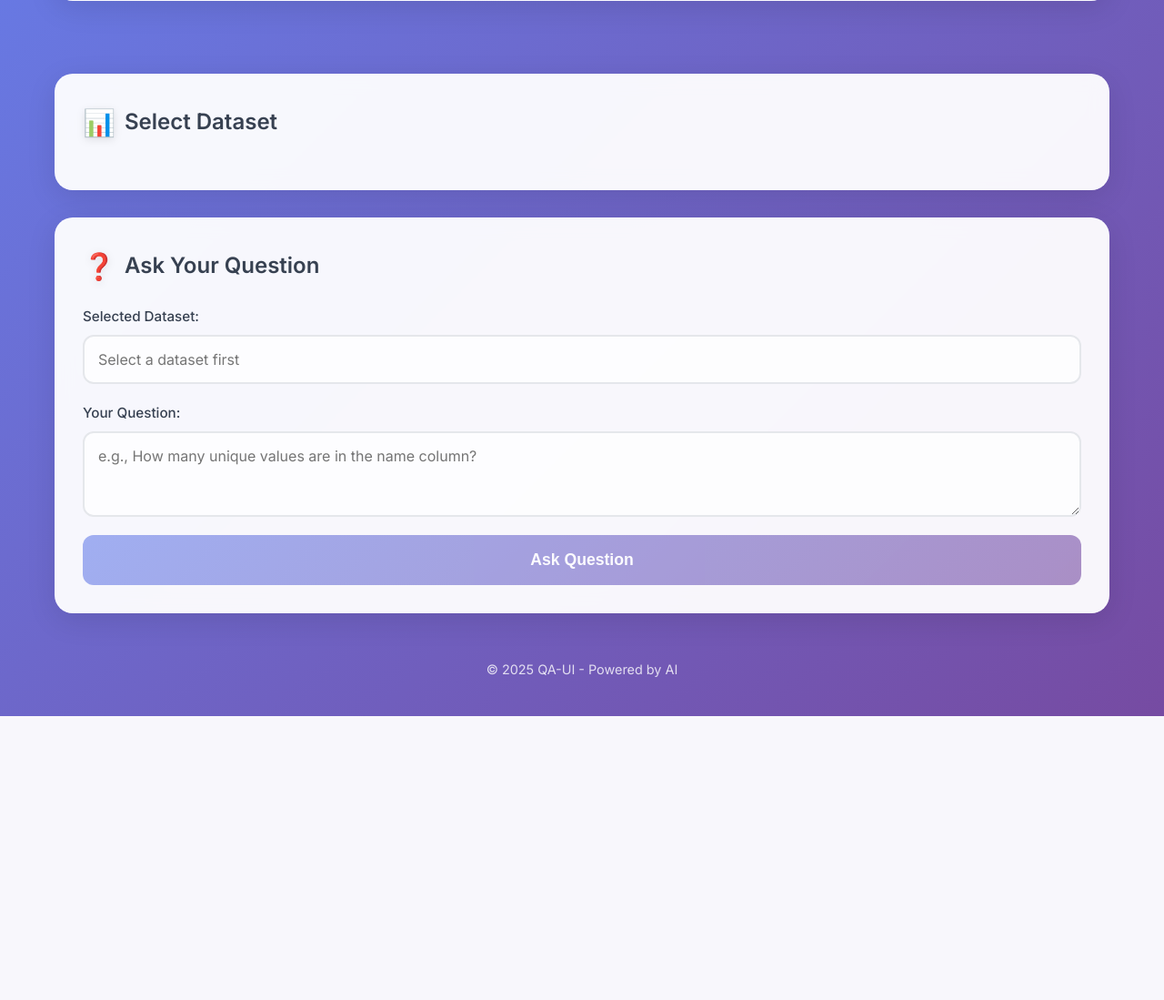
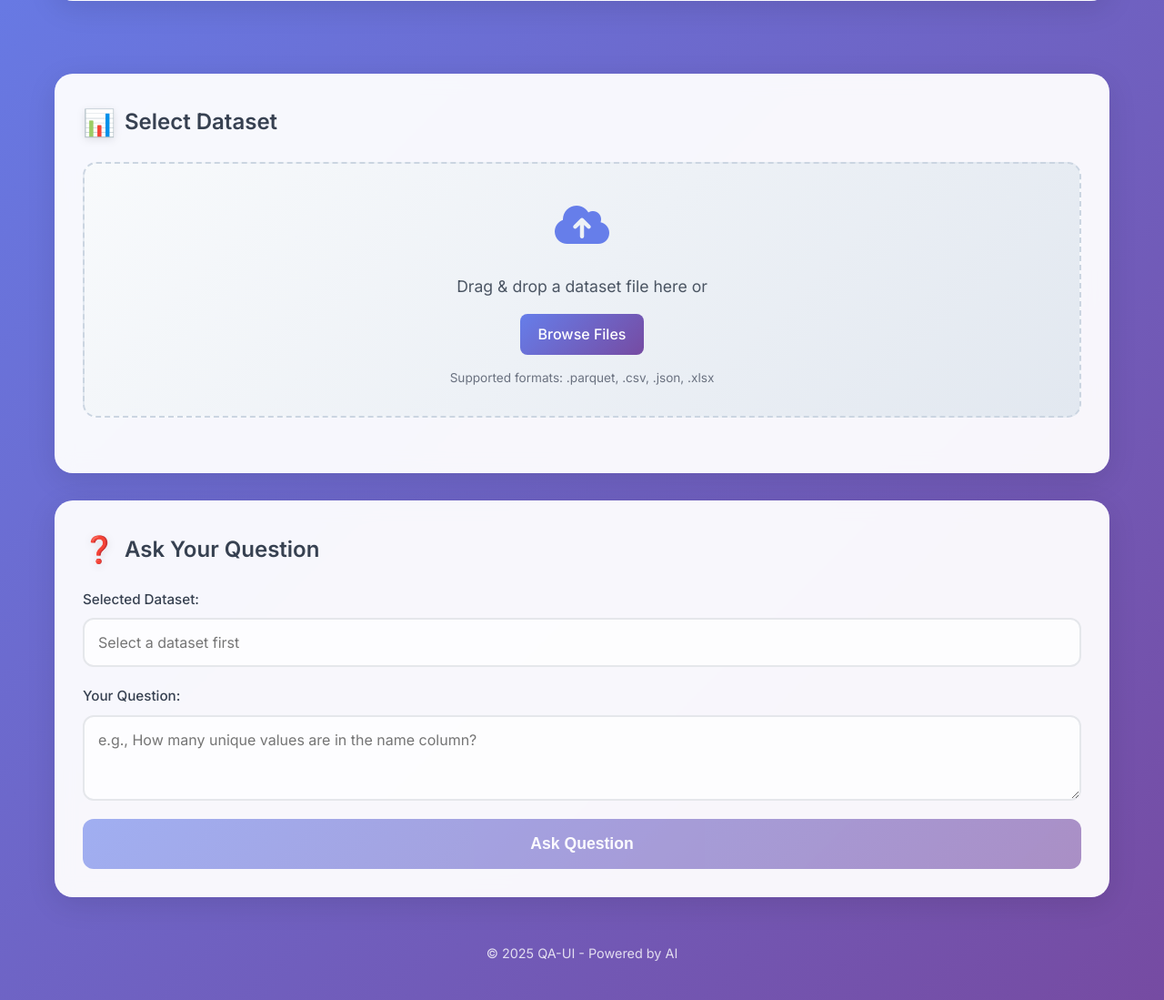
Before and after one commit to erdemire21/EasyQA, a FastAPI app: page / in a window 1280 px wide. Shown: the part 249-1348 px from the top of the page at 91% size. Before the commit the page ends 1036 px from the top, so only its background shows below. Run offline with FastAPI, Linux system fonts and the light colour scheme.

Commit message:
Added Drag And Drop options to add datasets

```diff
--- a/app.py
+++ b/app.py
@@ -1,4 +1,4 @@
-from fastapi import FastAPI, HTTPException, Request
+from fastapi import FastAPI, HTTPException, Request, UploadFile, File, Form
 from fastapi.staticfiles import StaticFiles
 from fastapi.templating import Jinja2Templates
 from fastapi.responses import HTMLResponse
@@ -12,6 +12,7 @@
 from utilities.code_execution import capture_exec_output
 from utilities.code_processing import clean_pandas_code, modify_dataset_paths
 from utilities.data_loading import read_dataset
+from utilities.data_preprocessing import preprocess_dataset, save_preprocessed_dataset
 from dotenv import load_dotenv, set_key
 from pathlib import Path
 
@@ -306,6 +307,77 @@
     except Exception as e:
         raise HTTPException(status_code=500, detail=f"Error updating settings: {str(e)}")
 
+@app.post("/api/upload-dataset")
+async def upload_dataset(file: UploadFile = File(...), dataset_name: str = Form(None)):
+    """
+    Upload and preprocess a dataset file.
+
+    The file will be:
+    1. Validated for supported format
+    2. Preprocessed to normalize column names
+    3. Saved to the datasets directory
+    """
+    try:
+        # Check file extension
+        file_extension = os.path.splitext(file.filename)[1].lower()
+        supported_extensions = ['.parquet', '.csv', '.json', '.xlsx']
+
+        if file_extension not in supported_extensions:
+            raise HTTPException(
+                status_code=400,
+                detail=f"Unsupported file format: {file_extension}. Supported formats: {', '.join(supported_extensions)}"
+            )
+
+        # Use provided dataset name or original filename without extension
+        final_name = dataset_name or os.path.splitext(file.filename)[0]
+
+        # Check if dataset with this name already exists
+        existing_datasets = get_available_datasets()
+        if final_name in existing_datasets:
+            raise HTTPException(
+                status_code=409,  # Conflict status code
+                detail=f"Dataset with name '{final_name}' already exists. Please use a different name."
+            )
+
+        # Create a temporary file to store the uploaded content
+        temp_file_path = f"temp_{file.filename}"
+        with open(temp_file_path, "wb") as temp_file:
+            content = await file.read()
+            temp_file.write(content)
+
+        try:
+            # Read the dataset
+            df = read_dataset(temp_file_path)
+
+            # Preprocess the dataset
+            preprocessed_df = preprocess_dataset(df)
+
+            # Save the preprocessed dataset
+            output_path = save_preprocessed_dataset(preprocessed_df, final_name)
+
+            # Get basic dataset info
+            row_count = len(preprocessed_df)
+            column_count = len(preprocessed_df.columns)
+
+            return {
+                "success": True,
+                "message": f"Dataset '{final_name}' uploaded and preprocessed successfully",
+                "dataset_name": final_name,
+                "rows": row_count,
+                "columns": column_count,
+                "column_names": preprocessed_df.columns.tolist()
+            }
+        finally:
+            # Clean up the temporary file
+            if os.path.exists(temp_file_path):
+                os.remove(temp_file_path)
+
+    except HTTPException:
+        # Re-raise HTTP exceptions as they already have the right format
+        raise
+    except Exception as e:
+        raise HTTPException(status_code=500, detail=f"Error processing dataset: {str(e)}")
+
 if __name__ == "__main__":
     import uvicorn
     uvicorn.run(app, host="0.0.0.0", port=8000)
--- a/static/script.js
+++ b/static/script.js
@@ -16,6 +16,10 @@
 const codeBox = document.getElementById('codeBox');
 const errorContent = document.getElementById('errorContent');
 
+// File upload elements
+const uploadArea = document.getElementById('datasetUploadArea');
+const fileInput = document.getElementById('fileUpload');
+
 // Settings elements
 const settingsBtn = document.getElementById('settingsBtn');
 const settingsModal = document.getElementById('settingsModal');
@@ -28,6 +32,7 @@
     initializeForm();
     initializeSettings();
     initializeCodeToggle();
+    initializeFileUpload();
 });
 
 // Initialize dataset functionality
@@ -82,8 +87,8 @@
 
 // Select a dataset
 function selectDataset(datasetName, itemElement) {
-    // Remove previous selection
-    datasetItems.forEach(item => item.classList.remove('selected'));
+    // Remove previous selection from all dataset items (including dynamically added ones)
+    document.querySelectorAll('.dataset-item').forEach(item => item.classList.remove('selected'));
 
     // Add selection to clicked item
     itemElement.classList.add('selected');
@@ -418,21 +423,323 @@
     }
 }
 
-// Show success message
+// Show success
 function showSuccess(message) {
-    const successCard = document.createElement('div');
-    successCard.className = 'card success-card';
-    successCard.innerHTML = `
-        <div class="success-content">
-            <i class="fas fa-check-circle"></i>
-            ${message}
+    hideResultsAndErrors();
+
+    // Create success card if it doesn't exist
+    let successCard = document.getElementById('successCard');
+    if (!successCard) {
+        successCard = document.createElement('div');
+        successCard.id = 'successCard';
+        successCard.className = 'card success-card';
+        successCard.innerHTML = `
+            <h2 class="card-title">
+                <span class="card-icon">✅</span>
+                Success
+            </h2>
+            <div class="success-content" id="successContent"></div>
+        `;
+        document.querySelector('.main-content').appendChild(successCard);
+    }
+
+    // Update success content
+    const successContent = document.getElementById('successContent');
+    successContent.innerHTML = `<i class="fas fa-check-circle"></i> ${message}`;
+
+    // Show success card
+    successCard.style.display = 'block';
+
+    // Auto-hide after 3 seconds
+    setTimeout(() => {
+        successCard.style.display = 'none';
+    }, 3000);
+}
+
+// Initialize file upload functionality
+function initializeFileUpload() {
+    if (!uploadArea || !fileInput) return;
+
+    // Handle file selection via button
+    fileInput.addEventListener('change', handleFileSelect);
+
+    // Handle drag and drop events
+    uploadArea.addEventListener('dragover', (e) => {
+        e.preventDefault();
+        e.stopPropagation();
+        uploadArea.classList.add('dragover');
+    });
+
+    uploadArea.addEventListener('dragleave', (e) => {
+        e.preventDefault();
+        e.stopPropagation();
+        uploadArea.classList.remove('dragover');
+    });
+
+    uploadArea.addEventListener('drop', (e) => {
+        e.preventDefault();
+        e.stopPropagation();
+        uploadArea.classList.remove('dragover');
+
+        if (e.dataTransfer.files.length) {
+            handleFiles(e.dataTransfer.files);
+        }
+    });
+
+    // Handle click on the Browse Files button only, not the entire upload area
+    const uploadBtn = uploadArea.querySelector('.upload-btn');
+    if (uploadBtn) {
+        uploadBtn.addEventListener('click', (e) => {
+            e.preventDefault();
+            e.stopPropagation();
+            fileInput.click();
+        });
+    }
+}
+
+// Handle file selection
+function handleFileSelect(e) {
+    if (e.target.files.length) {
+        handleFiles(e.target.files);
+    }
+}
+
+// Process selected files
+function handleFiles(files) {
+    const file = files[0]; // Only process the first file
+
+    // Check file extension
+    const fileName = file.name;
+    const fileExtension = fileName.split('.').pop().toLowerCase();
+    const supportedExtensions = ['parquet', 'csv', 'json', 'xlsx'];
+
+    if (!supportedExtensions.includes(fileExtension)) {
+        showError(`Unsupported file format: .${fileExtension}. Supported formats: ${supportedExtensions.join(', ')}`);
+        return;
+    }
+
+    // Get dataset name (without extension)
+    let datasetName = fileName.split('.')[0];
+
+    // Check for existing datasets with the same name
+    const existingDatasets = Array.from(document.querySelectorAll('.dataset-item')).map(
+        item => item.dataset.dataset
+    );
+
+    if (existingDatasets.includes(datasetName)) {
+        promptForDatasetName(file, datasetName, existingDatasets);
+        return;
+    }
+
+    // Proceed with upload
+    uploadFileWithName(file, datasetName);
+}
+
+// Prompt user for a custom dataset name
+function promptForDatasetName(file, suggestedName, existingDatasets) {
+    // Reset upload area first
+    resetUploadArea();
+
+    // Create a modal for dataset name input
+    const modal = document.createElement('div');
+    modal.className = 'settings-modal active';
+    modal.id = 'nameModal';
+
+    modal.innerHTML = `
+        <div class="settings-content">
+            <div class="settings-header">
+                <h2><i class="fas fa-edit"></i> Rename Dataset</h2>
+                <button class="close-settings" id="closeNameModal"><i class="fas fa-times"></i></button>
+            </div>
+            <form id="nameForm" class="settings-form">
+                <p>A dataset with the name "${suggestedName}" already exists.</p>
+                <div class="input-group">
+                    <label for="customName">Enter a new name for your dataset:</label>
+                    <input type="text" id="customName" class="input-field" value="${suggestedName}_new" required>
+                    <div id="nameError" class="error-message" style="display: none; color: #ef4444; font-size: 0.85rem; margin-top: 5px;"></div>
+                </div>
+                <button type="submit" class="submit-btn">
+                    <span class="btn-text">Upload Dataset</span>
+                </button>
+            </form>
         </div>
     `;
 
-    document.querySelector('.container').appendChild(successCard);
+    document.body.appendChild(modal);
 
-    // Remove after 3 seconds
-    setTimeout(() => {
-        successCard.remove();
-    }, 3000);
+    // Add event listeners
+    const nameForm = document.getElementById('nameForm');
+    const customNameInput = document.getElementById('customName');
+    const nameError = document.getElementById('nameError');
+    const closeBtn = document.getElementById('closeNameModal');
+
+    // Focus on input
+    customNameInput.focus();
+    customNameInput.select();
+
+    // Close modal handler
+    closeBtn.addEventListener('click', () => {
+        document.body.removeChild(modal);
+    });
+
+    // Form submit handler
+    nameForm.addEventListener('submit', (e) => {
+        e.preventDefault();
+
+        const newName = customNameInput.value.trim();
+
+        // Validate name
+        if (!newName) {
+            nameError.textContent = 'Please enter a dataset name.';
+            nameError.style.display = 'block';
+            return;
+        }
+
+        // Check if the new name also exists
+        if (existingDatasets.includes(newName)) {
+            nameError.textContent = `A dataset with the name "${newName}" already exists. Please choose a different name.`;
+            nameError.style.display = 'block';
+            return;
+        }
+
+        // Remove modal
+        document.body.removeChild(modal);
+
+        // Proceed with upload using the custom name
+        uploadFileWithName(file, newName);
+    });
 }
+
+// Upload file with the specified name
+function uploadFileWithName(file, datasetName) {
+    // Show loading state
+    uploadArea.innerHTML = `
+        <div class="upload-icon">
+            <div class="spinner" style="margin: 0 auto;"></div>
+        </div>
+        <p class="upload-text">Uploading and preprocessing ${file.name}...</p>
+    `;
+
+    // Create form data
+    const formData = new FormData();
+    formData.append('file', file);
+    formData.append('dataset_name', datasetName);
+
+    // Upload file
+    uploadDataset(formData);
+}
+
+// Upload dataset to server
+async function uploadDataset(formData) {
+    try {
+        const response = await fetch('/api/upload-dataset', {
+            method: 'POST',
+            body: formData
+        });
+
+        if (!response.ok) {
+            const errorData = await response.json();
+
+            // Handle specific error cases
+            if (response.status === 409) {
+                // This shouldn't happen with client-side validation, but just in case
+                const datasetName = formData.get('dataset_name');
+                const file = formData.get('file');
+
+                // Get existing datasets
+                const existingDatasets = Array.from(document.querySelectorAll('.dataset-item')).map(
+                    item => item.dataset.dataset
+                );
+
+                // Show rename dialog
+                promptForDatasetName(file, datasetName, existingDatasets);
+                return;
+            } else {
+                throw new Error(errorData.detail || `HTTP error! status: ${response.status}`);
+            }
+        }
+
+        const result = await response.json();
+
+        if (result.success) {
+            // Show success message
+            showSuccess(`Dataset '${result.dataset_name}' uploaded successfully!`);
+
+            // Reset upload area
+            resetUploadArea();
+
+            // Update datasets list dynamically instead of refreshing the page
+            updateDatasetsList(result);
+        } else {
+            throw new Error(result.message || 'Unknown error occurred');
+        }
+
+    } catch (error) {
+        console.error('Error uploading dataset:', error);
+        showError(`Failed to upload dataset: ${error.message}`);
+        resetUploadArea();
+    }
+}
+
+// Update datasets list with the newly uploaded dataset
+async function updateDatasetsList(datasetInfo) {
+    try {
+        // Get the dataset grid
+        const datasetGrid = document.querySelector('.dataset-grid');
+        if (!datasetGrid) return;
+
+        // Create a new dataset item
+        const newDatasetItem = document.createElement('div');
+        newDatasetItem.className = 'dataset-item';
+        newDatasetItem.dataset.dataset = datasetInfo.dataset_name;
+
+        // Create the dataset item content
+        newDatasetItem.innerHTML = `
+            <div class="dataset-name">${datasetInfo.dataset_name}</div>
+            <div class="dataset-info">
+                <div style="margin-bottom: 5px;">
+                    <strong>${datasetInfo.rows.toLocaleString()}</strong> rows,
+                    <strong>${datasetInfo.columns}</strong> columns
+                </div>
+                <div style="font-size: 0.8em; opacity: 0.9;">
+                    ${datasetInfo.column_names.slice(0, 3).join(', ')}${datasetInfo.column_names.length > 3 ? '...' : ''}
+                </div>
+            </div>
+        `;
+
+        // Add click handler to the new dataset item
+        newDatasetItem.addEventListener('click', () => selectDataset(datasetInfo.dataset_name, newDatasetItem));
+
+        // Add the new dataset item to the grid
+        datasetGrid.prepend(newDatasetItem);
+
+        // Cache the dataset info
+        datasetInfoCache[datasetInfo.dataset_name] = {
+            name: datasetInfo.dataset_name,
+            rows: datasetInfo.rows,
+            columns: datasetInfo.columns,
+            column_names: datasetInfo.column_names
+        };
+
+        // Automatically select the new dataset
+        selectDataset(datasetInfo.dataset_name, newDatasetItem);
+    } catch (error) {
+        console.error('Error updating datasets list:', error);
+    }
+}
+
+// Reset upload area to initial state
+function resetUploadArea() {
+    uploadArea.innerHTML = `
+        <div class="upload-icon">
+            <i class="fas fa-cloud-upload-alt"></i>
+        </div>
+        <p class="upload-text">Drag & drop a dataset file here or</p>
+        <label for="fileUpload" class="upload-btn">Browse Files</label>
+        <input type="file" id="fileUpload" class="file-input" accept=".parquet,.csv,.json,.xlsx" hidden>
+        <p class="upload-formats">Supported formats: .parquet, .csv, .json, .xlsx</p>
+    `;
+
+    // Re-attach event listener to new file input
+    document.getElementById('fileUpload').addEventListener('change', handleFileSelect);
+}
--- a/static/style.css
+++ b/static/style.css
@@ -112,6 +112,64 @@
     display: grid;
     grid-template-columns: repeat(auto-fit, minmax(300px, 1fr));
     gap: 20px;
+}
+
+/* Dataset Upload Area */
+.dataset-upload-area {
+    background: linear-gradient(135deg, #f8fafc, #e2e8f0);
+    border: 2px dashed #cbd5e1;
+    border-radius: 15px;
+    padding: 30px;
+    margin-bottom: 30px;
+    text-align: center;
+    transition: all 0.3s ease;
+    cursor: pointer;
+}
+
+.dataset-upload-area:hover {
+    border-color: #667eea;
+    background: linear-gradient(135deg, #f8fafc, #eef2ff);
+}
+
+.dataset-upload-area.dragover {
+    border-color: #667eea;
+    background: linear-gradient(135deg, #eef2ff, #e0e7ff);
+    transform: scale(1.01);
+    box-shadow: 0 8px 25px rgba(102, 126, 234, 0.2);
+}
+
+.upload-icon {
+    font-size: 3rem;
+    color: #667eea;
+    margin-bottom: 15px;
+}
+
+.upload-text {
+    font-size: 1.1rem;
+    color: #4b5563;
+    margin-bottom: 15px;
+}
+
+.upload-btn {
+    background: linear-gradient(135deg, #667eea, #764ba2);
+    color: white;
+    padding: 10px 20px;
+    border-radius: 8px;
+    cursor: pointer;
+    display: inline-block;
+    font-weight: 500;
+    margin-bottom: 15px;
+    transition: all 0.3s ease;
+}
+
+.upload-btn:hover {
+    transform: translateY(-2px);
+    box-shadow: 0 4px 12px rgba(102, 126, 234, 0.3);
+}
+
+.upload-formats {
+    font-size: 0.85rem;
+    color: #6b7280;
 }
 
 .dataset-item {
--- a/templates/index.html
+++ b/templates/index.html
@@ -68,6 +68,15 @@
                     <span class="card-icon">📊</span>
                     Select Dataset
                 </h2>
+                <div class="dataset-upload-area" id="datasetUploadArea">
+                    <div class="upload-icon">
+                        <i class="fas fa-cloud-upload-alt"></i>
+                    </div>
+                    <p class="upload-text">Drag & drop a dataset file here or</p>
+                    <label for="fileUpload" class="upload-btn">Browse Files</label>
+                    <input type="file" id="fileUpload" class="file-input" accept=".parquet,.csv,.json,.xlsx" hidden>
+                    <p class="upload-formats">Supported formats: .parquet, .csv, .json, .xlsx</p>
+                </div>
                 <div class="dataset-grid">
                     {% for dataset in datasets %}
                     <div class="dataset-item" data-dataset="{{ dataset }}">
```
Also changed, not shown: other parts of static/style.css (+15 -17 lines).
